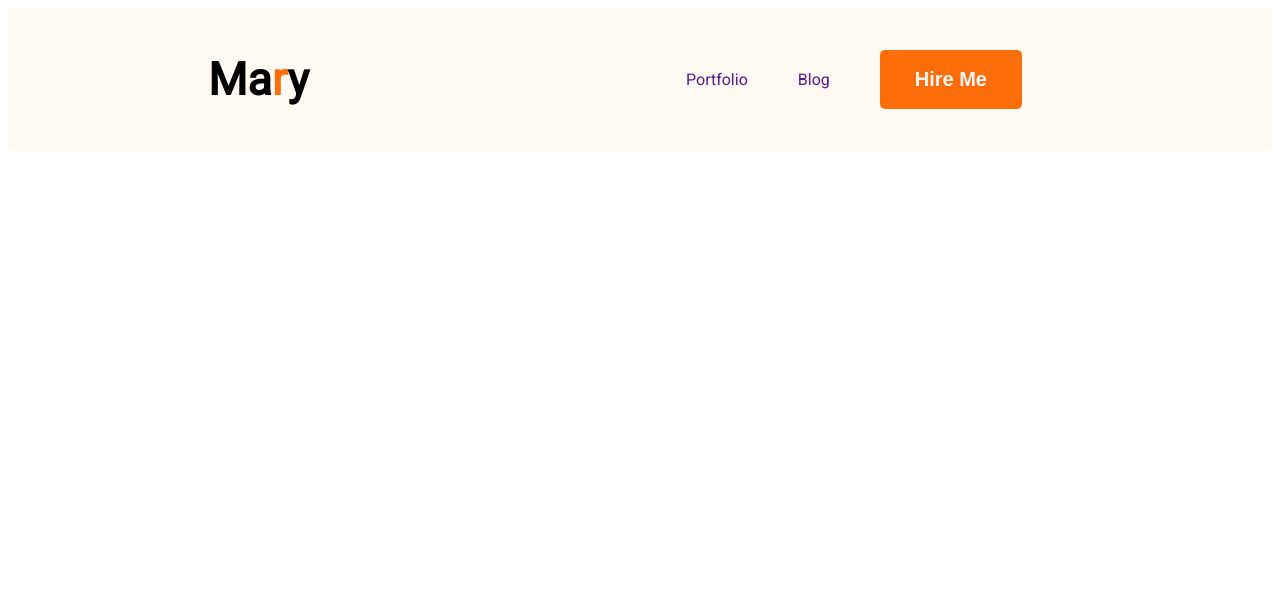
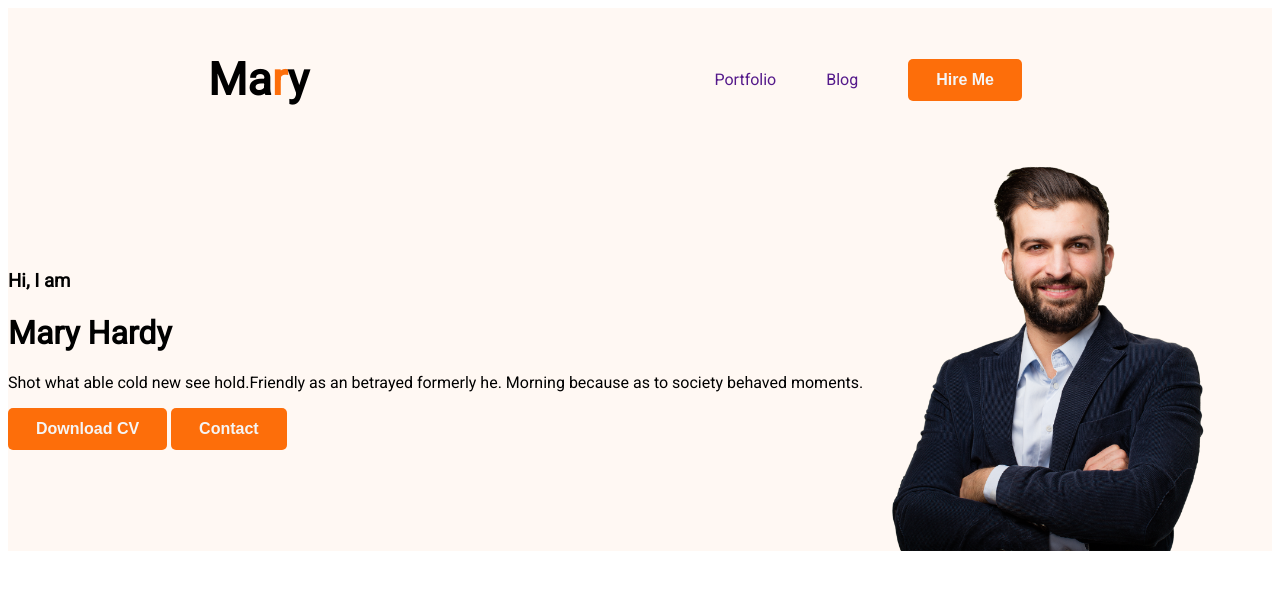
Before and after one commit to mdanikislam/Developer-Portfolio, a plain HTML site: page index.html in a window 1280 px wide. Drawn offline with Linux system fonts and the light colour scheme.

Commit message:
banner pic

```diff
--- a/index.html
+++ b/index.html
@@ -24,7 +24,16 @@
             </ul>
         </nav>
 
-        <div class="banner"></div>
+        <div class="banner">
+            <div class="banner-style">
+                <h3>Hi, I  am</h3>
+                <h1>Mary Hardy</h1>
+                <p>Shot what able cold new see hold.Friendly as an betrayed formerly he. Morning because as to society behaved moments.</p>
+                <button class="btn-primary">Download CV</button>
+                <button class="btn-primary">Contact</button>
+            </div>
+            <img class="profile-pic" src="assets/images/hardy.png" alt="">
+        </div>
     </header>
 </body>
 
--- a/style.css
+++ b/style.css
@@ -11,10 +11,10 @@ body {
 .btn-primary {
     border-radius: 5px;
     background: #FD6E0A;
-    padding: 18px 35px;
+    padding: 12px 28px;
     border: 0;
     color: whitesmoke;
-    font-size: 20px;
+    font-size: 16px;
     font-weight: 700;
 }
 
@@ -56,4 +56,10 @@ nav a {
 
 .banner{
     padding: 30px 30ps 30px 150px;
+    display: flex;
+    align-items: center;
 }
+
+.profile-pic{
+    height: 400px;
+}
```
Also changed, not shown: assets/images/developer.png (added), assets/images/hardy.png (added), assets/images/header_bg.png (added), assets/images/icons/facebook.png (added), assets/images/icons/insta.png (added), assets/images/icons/js.png (added), assets/images/icons/mongo.png (added), assets/images/icons/nodejs.png (added), assets/images/icons/react.png (added), assets/images/icons/twitter.png (added).
